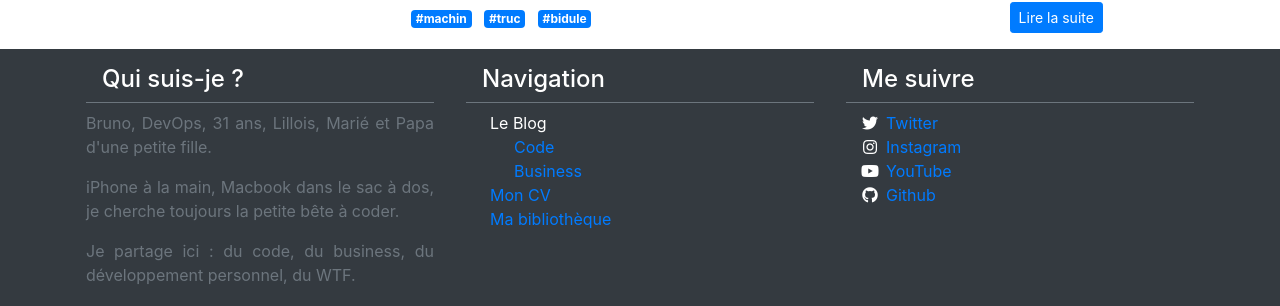
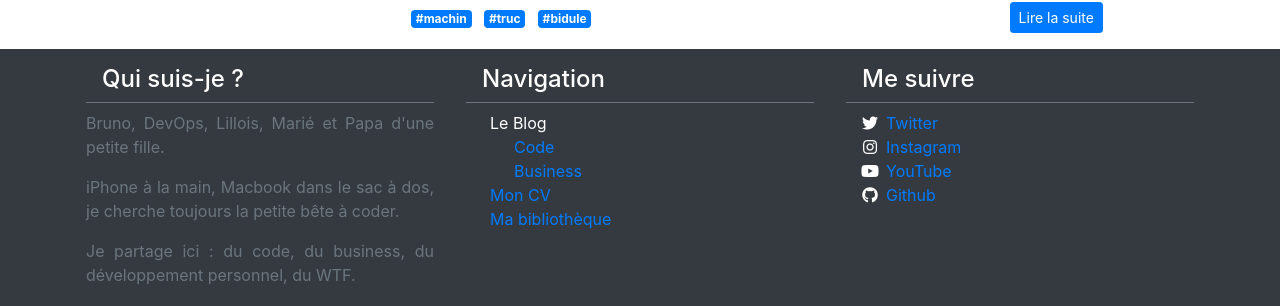
Before and after one commit to bgiarrizzo/blog.bruno-giarrizzo.fr, a Jekyll site: the page built from index.html, in a window 1280 px wide. Shown: the part 554-860 px from the top of the page. Built offline with Jekyll 4.4.1, drawn with Linux system fonts in a browser that asks for light colours; nearby versions of some CDN libraries.

Commit message:
Update _config.yml
Remove Age

```diff
--- a/_config.yml
+++ b/_config.yml
@@ -24,7 +24,7 @@ google_analytics: UA-170479711-1
 # Misc
 
 footer_bio: >
-  <p>Bruno, DevOps, 31 ans, Lillois, Marié et Papa d'une petite fille.</p>
+  <p>Bruno, DevOps, Lillois, Marié et Papa d'une petite fille.</p>
   <p>iPhone à la main, Macbook dans le sac à dos, je cherche toujours la petite bête à coder.</p>
   <p>Je partage ici : du code, du business, du développement personnel, du WTF.</p>
 
```
